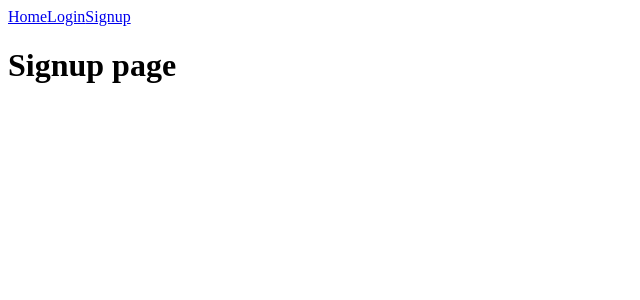
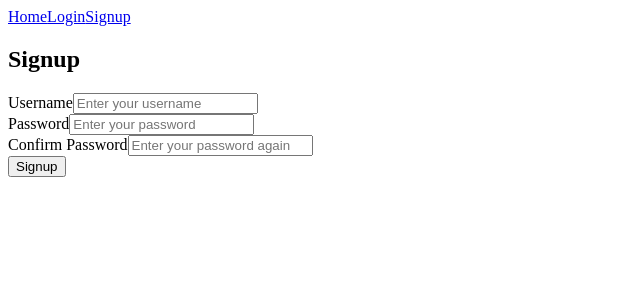
Before and after one commit to dominickzdun/blog, a React (Vite) app in the folder client/: page /signup in a window 1280 px wide. Shown: the top 300 px of the page, without its empty margins (0-640 px from the left). Built offline with nearby package versions, Linux system fonts and the light colour scheme.

Commit message:
Users can signup through client

```diff
--- a/client/src/components/Signup.jsx
+++ b/client/src/components/Signup.jsx
@@ -1,11 +1,123 @@
 import Header from "./Header";
+import { useState } from "react";
 
 function Signup() {
+  const [formData, setFormData] = useState({
+    username: "",
+    password: "",
+    confirmPassword: "",
+  });
+
+  const [errors, setErrors] = useState([]);
+  const [isLoading, setIsLoading] = useState(false);
+
+  const handleChange = (e) => {
+    const { name, value } = e.target;
+    setFormData({
+      ...formData,
+      [name]: value,
+    });
+  };
+
+  const handleSubmit = async (e) => {
+    e.preventDefault();
+    setIsLoading(true);
+    setErrors([]);
+
+    try {
+      const response = await fetch(
+        `http://${import.meta.env.VITE_API_URL}/signup`,
+        {
+          method: "POST",
+          headers: {
+            "Content-Type": "application/json",
+          },
+          body: JSON.stringify(formData),
+        }
+      );
+
+      const data = await response.json();
+
+      if (!response.ok) {
+        if (data.errors && Array.isArray(data.errors)) {
+          setErrors(data.errors);
+        } else {
+          setErrors([{ msg: data.message || "An unknown error occurred" }]);
+        }
+      } else {
+        // Successful signup
+        window.location.href = "/login"; // Redirect to login
+      }
+    } catch (error) {
+      setErrors([{ msg: "Network error. Please try again." }]);
+      console.error("Signup error:", error);
+    } finally {
+      setIsLoading(false);
+    }
+  };
+
   return (
-    <div>
-        <Header />
-      <h1>Signup page</h1>
-    </div>
+    <>
+      <Header />
+      <div className="signup-container">
+        <h2>Signup</h2>
+        <form onSubmit={handleSubmit}>
+          <div className="form-group">
+            <label htmlFor="username">Username</label>
+            <input
+              type="text"
+              id="username"
+              name="username"
+              value={formData.username}
+              onChange={handleChange}
+              placeholder="Enter your username"
+              required
+            />
+          </div>
+
+          <div className="form-group">
+            <label htmlFor="password">Password</label>
+            <input
+              type="password"
+              id="password"
+              name="password"
+              value={formData.password}
+              onChange={handleChange}
+              placeholder="Enter your password"
+              required
+            />
+          </div>
+
+          <div className="form-group">
+            <label htmlFor="confirmPassword">Confirm Password</label>
+            <input
+              type="password"
+              id="confirmPassword"
+              name="confirmPassword"
+              value={formData.confirmPassword}
+              onChange={handleChange}
+              placeholder="Enter your password again"
+              required
+            />
+          </div>
+
+          <button type="submit" disabled={isLoading} className="signup-button">
+            {isLoading ? "Signing up..." : "Signup"}
+          </button>
+          {errors.length > 0 && (
+            <div className="error-messages">
+              <ul>
+                {errors.map((error, index) => (
+                  <li key={index} className="error-message">
+                    {error.msg}
+                  </li>
+                ))}
+              </ul>
+            </div>
+          )}
+        </form>
+      </div>
+    </>
   );
 }
 
```
